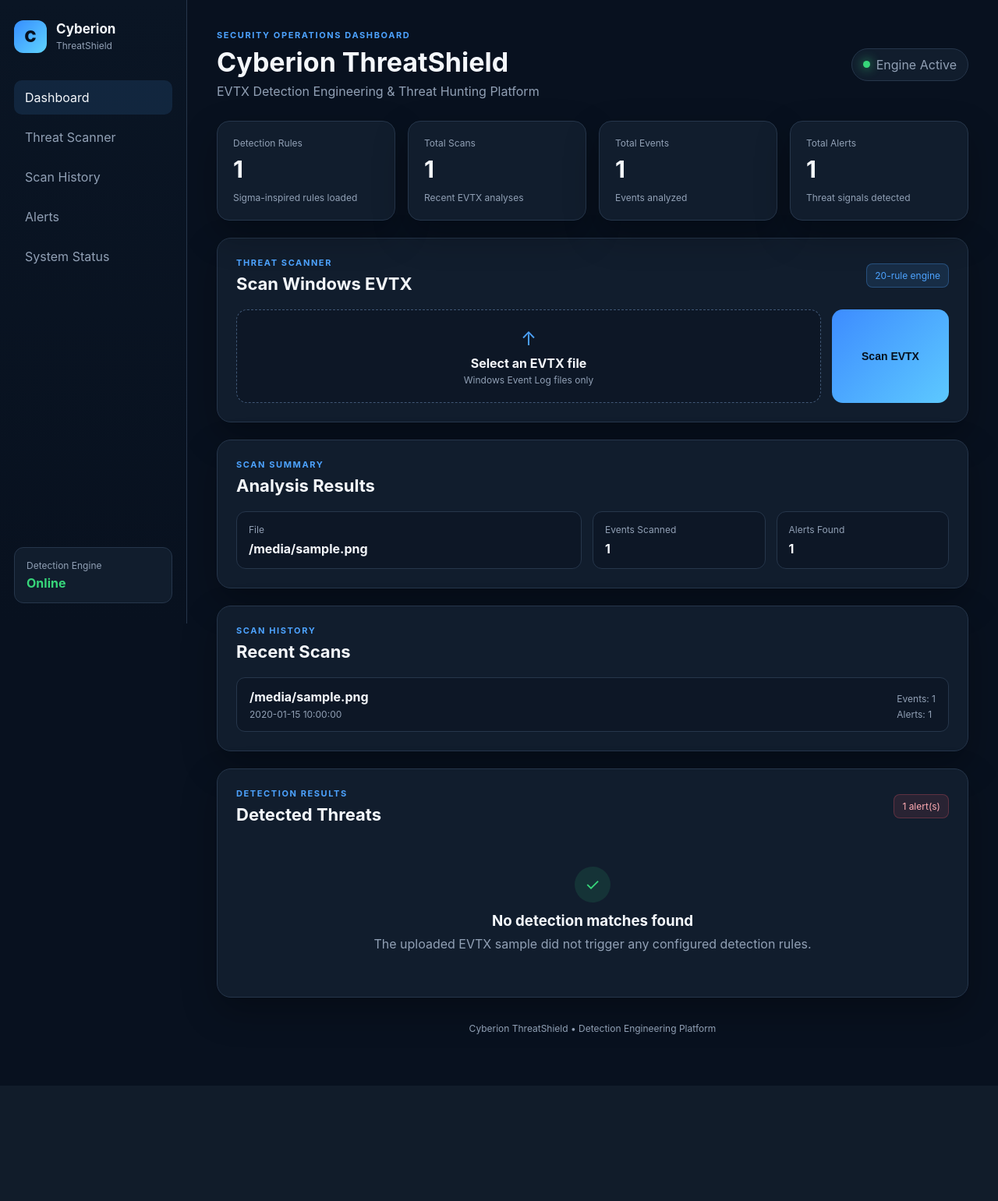
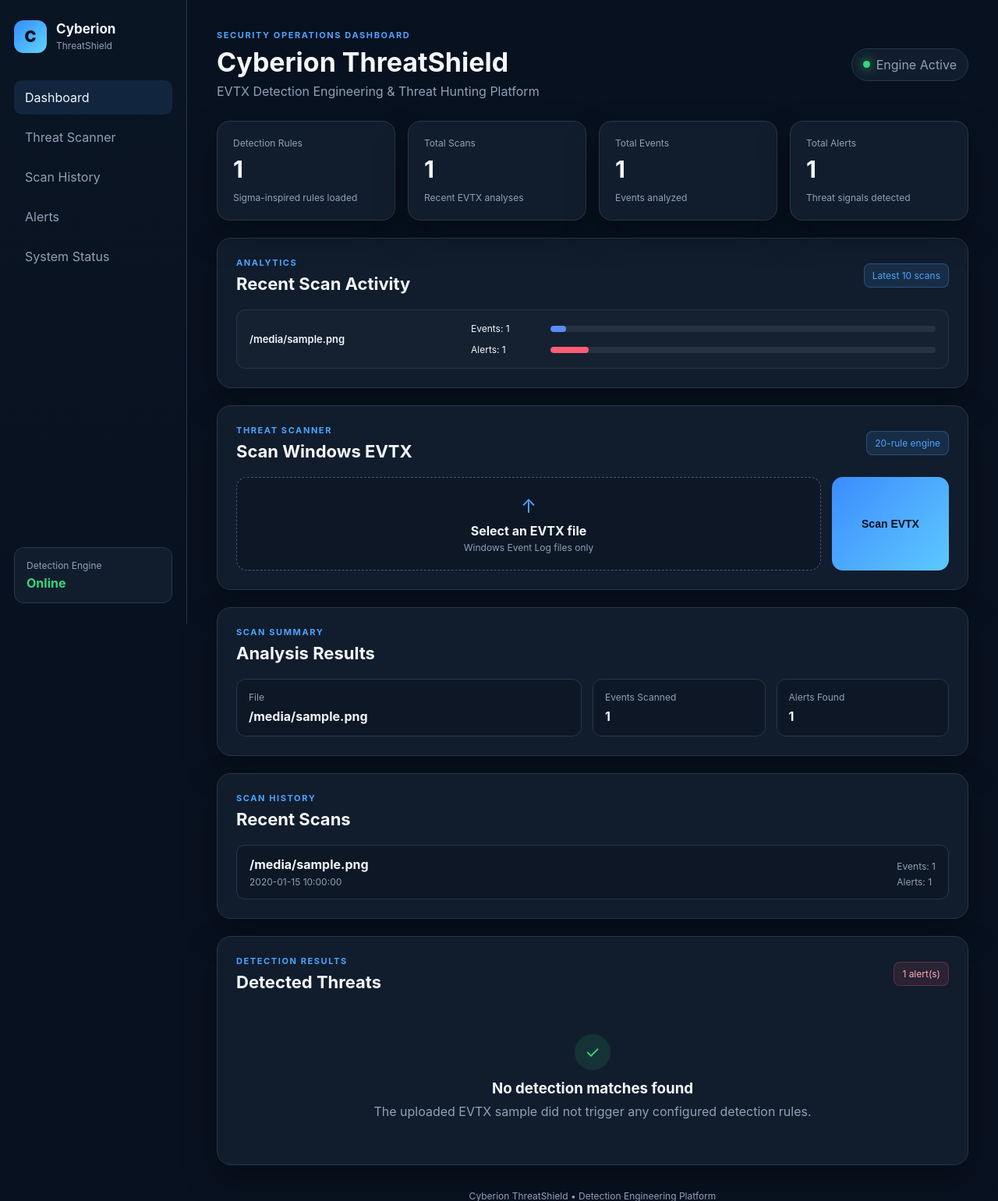
Before and after one commit to dev2606-code/Cyberion-ThreatShield, a Flask app: template web/templates/index.html in a window 1280 px wide. Shown: the top 1541 px of the page at 78% size. Before the commit the page ends 1327 px from the top, so only its background shows below. Run offline with Flask 3, Linux system fonts and the light colour scheme; the template is opened without the code that fills it: most values are stand-ins (such as "Sample title", 1, 10 or a date in 2020).

Commit message:
Add recent scan activity analytics

```diff
--- a/web/static/css/style.css
+++ b/web/static/css/style.css
@@ -814,3 +814,85 @@ body {
         flex-direction: column;
     }
 }
+/* --------------------------------------------------
+   RECENT SCAN ACTIVITY CHART
+-------------------------------------------------- */
+
+.chart-container {
+    display: flex;
+    flex-direction: column;
+    gap: 18px;
+    margin-top: 20px;
+}
+
+.chart-row {
+    display: grid;
+    grid-template-columns: minmax(180px, 260px) 1fr;
+    gap: 24px;
+    align-items: center;
+    padding: 16px;
+    border: 1px solid rgba(255, 255, 255, 0.08);
+    border-radius: 12px;
+    background: rgba(255, 255, 255, 0.02);
+}
+
+.chart-label {
+    overflow: hidden;
+    text-overflow: ellipsis;
+    white-space: nowrap;
+    font-size: 13px;
+    font-weight: 600;
+}
+
+.chart-bars {
+    display: flex;
+    flex-direction: column;
+    gap: 12px;
+}
+
+.chart-metric {
+    display: grid;
+    grid-template-columns: 90px 1fr;
+    gap: 12px;
+    align-items: center;
+    font-size: 12px;
+}
+
+.chart-track {
+    width: 100%;
+    height: 8px;
+    overflow: hidden;
+    border-radius: 999px;
+    background: rgba(255, 255, 255, 0.08);
+}
+
+.chart-bar {
+    height: 100%;
+    min-width: 3px;
+    border-radius: 999px;
+    background: currentColor;
+}
+
+.events-bar {
+    color: #5b8cff;
+}
+
+.alerts-bar {
+    color: #ff5d73;
+}
+
+
+/* Mobile chart */
+
+@media (max-width: 768px) {
+
+    .chart-row {
+        grid-template-columns: 1fr;
+        gap: 12px;
+    }
+
+    .chart-metric {
+        grid-template-columns: 80px 1fr;
+    }
+
+}
--- a/web/static/js/app.js
+++ b/web/static/js/app.js
@@ -148,3 +148,70 @@ if (severityFilter) {
     );
 
 }
+// --------------------------------------------------
+// RECENT SCAN ACTIVITY CHART
+// --------------------------------------------------
+
+const scanChart =
+    document.getElementById("scanActivityChart");
+
+if (scanChart) {
+
+    const scanData =
+        scanChart.querySelectorAll(".chart-data");
+
+    const scans = Array.from(scanData).reverse();
+
+    scanChart.innerHTML = "";
+
+    scans.forEach((scan) => {
+
+        const filename =
+            scan.dataset.filename || "Unknown";
+
+        const events =
+            Number(scan.dataset.events || 0);
+
+        const alerts =
+            Number(scan.dataset.alerts || 0);
+
+        const row =
+            document.createElement("div");
+
+        row.className = "chart-row";
+
+        row.innerHTML = `
+            <div class="chart-label"
+                 title="${filename}">
+                ${filename}
+            </div>
+
+            <div class="chart-bars">
+
+                <div class="chart-metric">
+                    <span>Events: ${events}</span>
+                    <div class="chart-track">
+                        <div
+                            class="chart-bar events-bar"
+                            style="width: ${Math.min(events * 4, 100)}%"
+                        ></div>
+                    </div>
+                </div>
+
+                <div class="chart-metric">
+                    <span>Alerts: ${alerts}</span>
+                    <div class="chart-track">
+                        <div
+                            class="chart-bar alerts-bar"
+                            style="width: ${Math.min(alerts * 10, 100)}%"
+                        ></div>
+                    </div>
+                </div>
+
+            </div>
+        `;
+
+        scanChart.appendChild(row);
+    });
+
+}
--- a/web/templates/index.html
+++ b/web/templates/index.html
@@ -217,7 +217,37 @@
 </div>
 
         </section>
+<!-- ANALYTICS CHART -->
+<section class="panel">
 
+    <div class="panel-header">
+        <div>
+            <p class="eyebrow">Analytics</p>
+            <h2>Recent Scan Activity</h2>
+        </div>
+
+        <span class="panel-badge">
+            Latest 10 scans
+        </span>
+    </div>
+
+    <div
+        class="chart-container"
+        id="scanActivityChart"
+    >
+        {% for scan in scan_history %}
+
+        <div
+            class="chart-data"
+            data-filename="{{ scan.filename }}"
+            data-events="{{ scan.total_events }}"
+            data-alerts="{{ scan.total_alerts }}"
+        ></div>
+
+        {% endfor %}
+    </div>
+
+</section>
 
 
         <section
```
